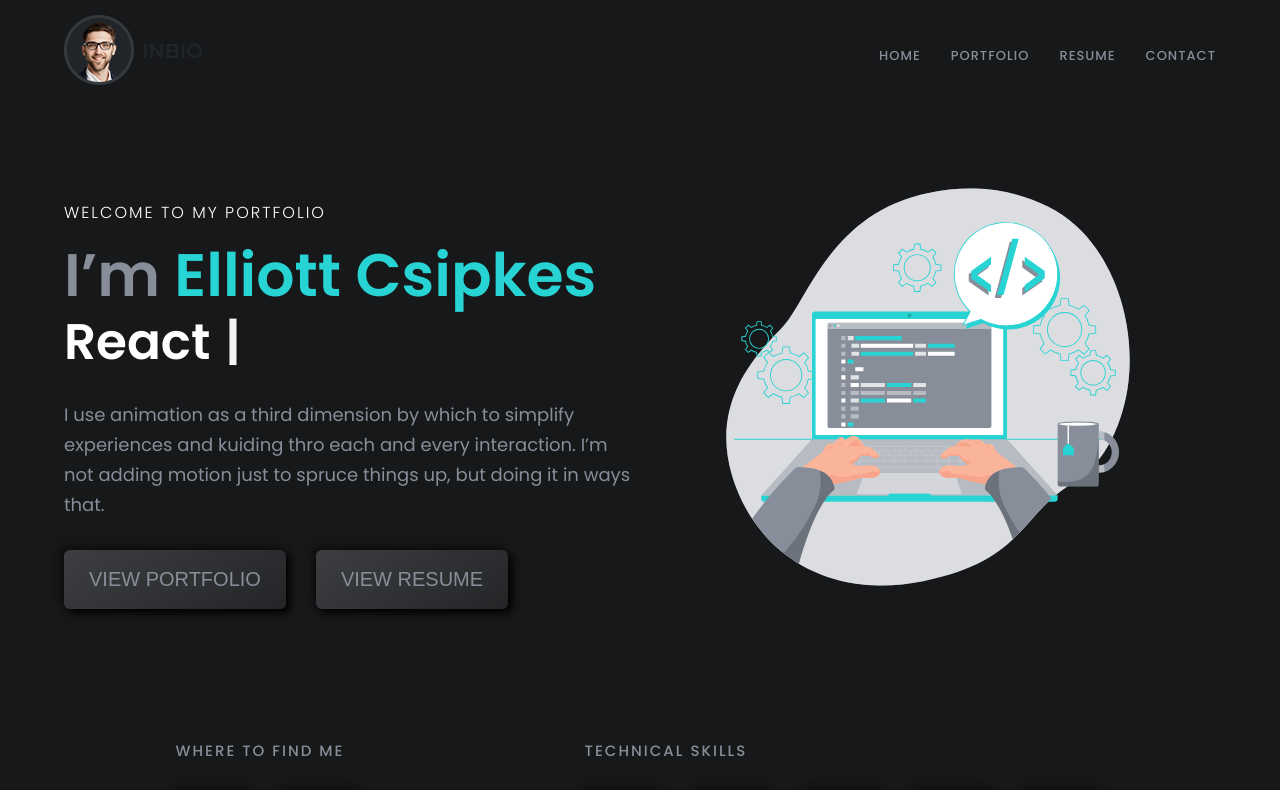
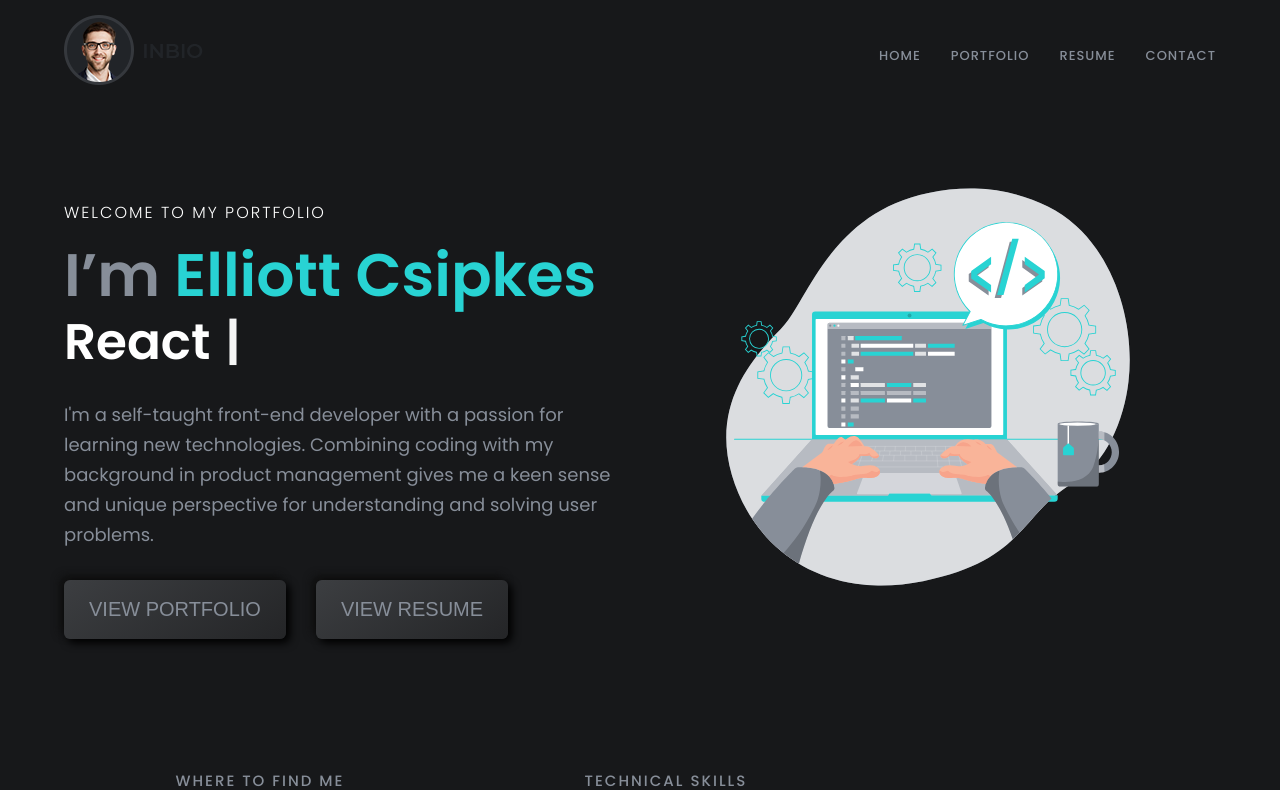
Before and after one commit to elliottcsipkes/dev-porfolio, a React (Create React App) app: page / in a window 1280 px wide. Shown: the top 790 px of the page. Built offline with nearby package versions, Linux system fonts and the light colour scheme.

Commit message:
Updated bio in hero section

```diff
--- a/src/component/Hero/Home.js
+++ b/src/component/Hero/Home.js
@@ -39,10 +39,10 @@ const Home = () => {
               </h2>
 
               <p>
-                I use animation as a third dimension by which to simplify
-                experiences and kuiding thro each and every interaction. I’m not
-                adding motion just to spruce things up, but doing it in ways
-                that.
+                I'm a self-taught front-end developer with a passion for
+                learning new technologies. Combining coding with my background
+                in product management gives me a keen sense and unique
+                perspective for understanding and solving user problems.
               </p>
               <a href="#portfolio">
                 <button className="btn_shadow to_port_btn">
```
